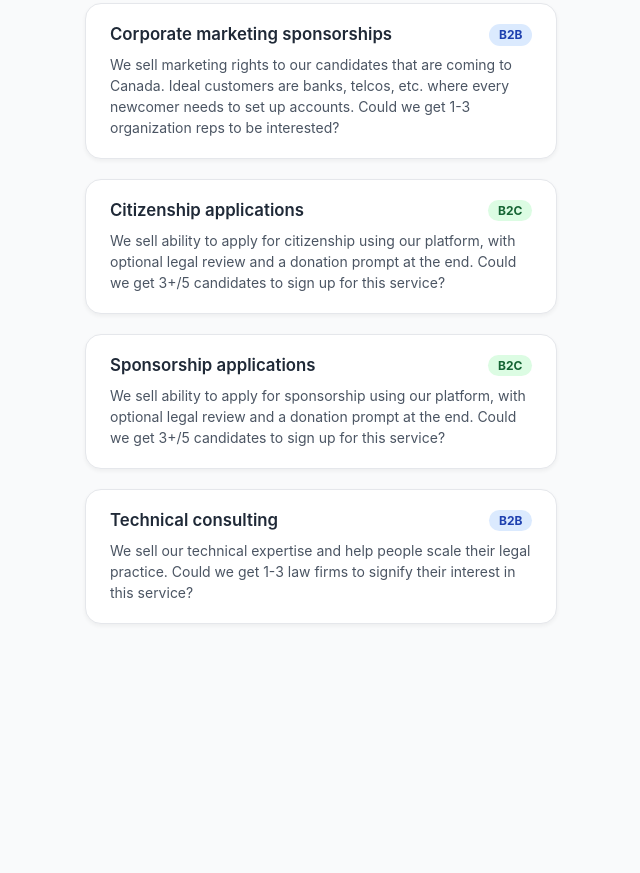
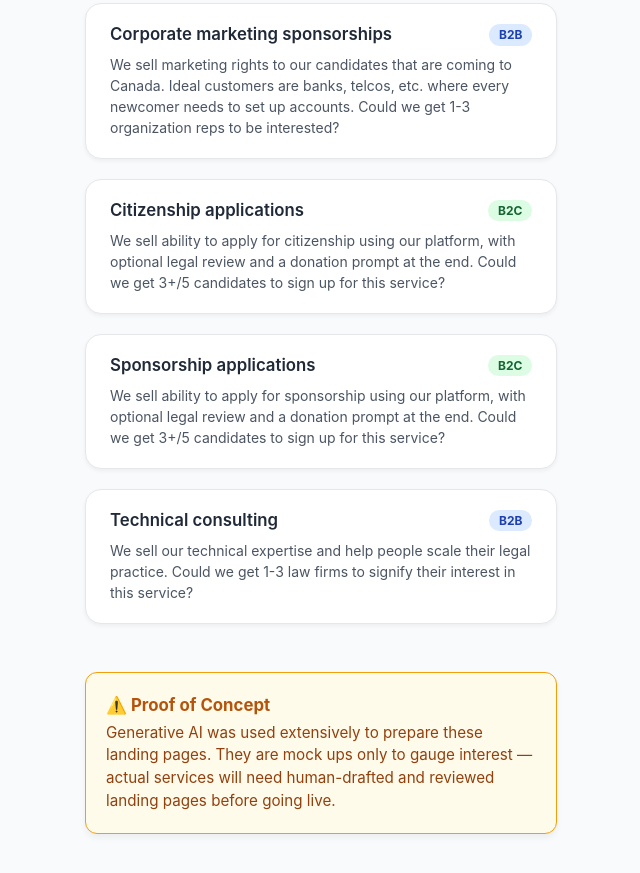
Before and after one commit to ruichen-tl/tlservices, a plain HTML site: page index.html in a window 1280 px wide. Shown: the part 265-1138 px from the top of the page, without its empty margins (319-959 px from the left). Before the commit the page ends 953 px from the top, so only its background shows below. Drawn offline with Linux system fonts and the light colour scheme.

Commit message:
Update index.html

```diff
--- a/index.html
+++ b/index.html
@@ -23,7 +23,7 @@
         /* Centered Container */
         .container {
             width: 100%;
-            max-width: 520px; /* Slightly wider to accommodate text nicely */
+            max-width: 520px;
             padding: 0 1.5rem;
             text-align: center;
             box-sizing: border-box;
@@ -73,12 +73,12 @@
             background-color: white;
             color: #1f2937;
             text-decoration: none;
-            border-radius: 16px; /* Rounded corners for card shape */
+            border-radius: 16px;
             border: 1px solid #e5e7eb;
             box-shadow: 0 2px 4px rgba(0, 0, 0, 0.05);
             transition: all 0.2s ease-in-out;
             box-sizing: border-box;
-            text-align: left; /* Left align for longer text readability */
+            text-align: left;
         }
 
         /* Hover Effects */
@@ -134,6 +134,29 @@
             background-color: #dcfce3;
             color: #166534;
         }
+
+        /* Prominent Disclaimer Alert Box */
+        .disclaimer {
+            margin-top: 3rem;
+            background-color: #fffbeb; /* Light amber background */
+            border: 1px solid #f59e0b; /* Solid amber border */
+            border-radius: 12px;
+            padding: 1.25rem;
+            font-size: 0.95rem;
+            color: #92400e; /* Dark amber text for contrast */
+            line-height: 1.5;
+            text-align: left;
+            box-shadow: 0 4px 6px rgba(0, 0, 0, 0.05);
+        }
+
+        .disclaimer strong {
+            display: flex;
+            align-items: center;
+            gap: 0.5rem;
+            color: #b45309;
+            font-size: 1.05rem;
+            margin-bottom: 0.25rem;
+        }
     </style>
 </head>
 <body>
@@ -177,6 +200,11 @@
                 <p class="card-desc">We sell our technical expertise and help people scale their legal practice. Could we get 1-3 law firms to signify their interest in this service?</p>
             </a>
         </div>
+
+        <div class="disclaimer">
+            <strong>⚠️ Proof of Concept</strong>
+            Generative AI was used extensively to prepare these landing pages. They are mock ups only to gauge interest — actual services will need human-drafted and reviewed landing pages before going live.
+        </div>
     </div>
 
 </body>
```
